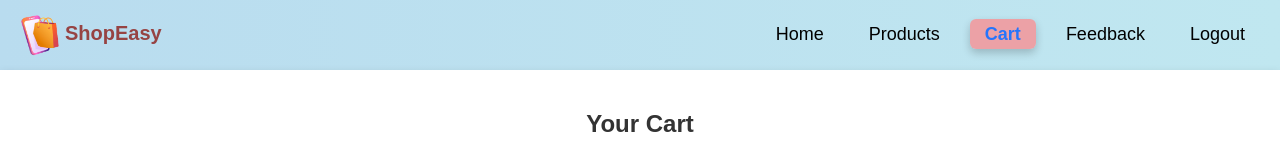
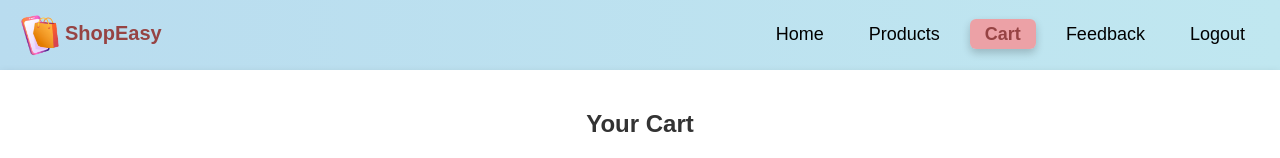
Before and after one commit to AnantSagar01/Capstone-Project, a React (Create React App) app in the folder react-frontend/: page /cart in a window 1280 px wide. Shown: the top 158 px of the page. Built offline with nearby package versions, Linux system fonts and the light colour scheme.

Commit message:
navbar text color changed
changed to brown

```diff
--- a/react-frontend/src/ShopEasy.css
+++ b/react-frontend/src/ShopEasy.css
@@ -447,7 +447,7 @@ button:hover {
 
   .nav-links a.active-link {
     font-weight: bold;
-    color: #2575fc;
+    color: rgb(150, 67, 67);
     background-color: #eca1a6; /* Gold background */
     box-shadow: 0 4px 8px rgba(0, 0, 0, 0.2); /* 3D shadow effect */
     border-radius: 6px;
```
